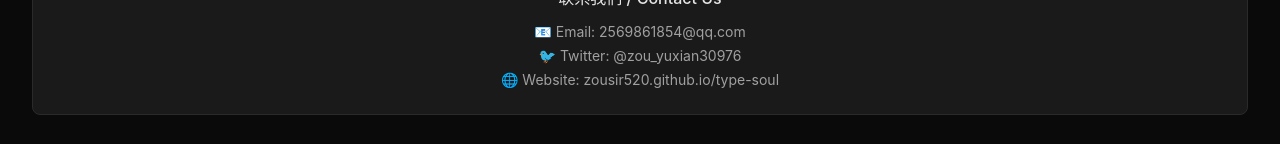
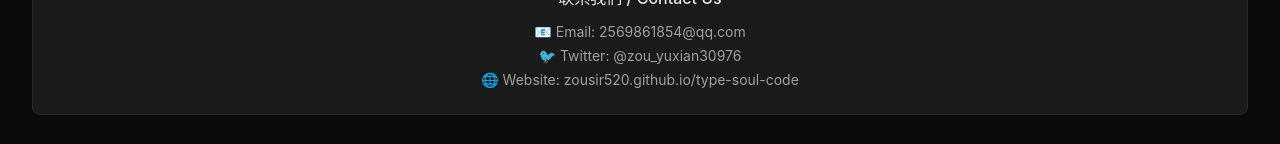
Before and after one commit to zousir520/type-soul-code, a Next.js app: page / in a window 1280 px wide. Shown: the part 6599-6743 px from the top of the page. Built offline with nearby package versions, Linux system fonts and the light colour scheme.

Commit message:
chore: switch repo path to type-soul-code and update URLs

```diff
--- a/app/page.tsx
+++ b/app/page.tsx
@@ -344,7 +344,7 @@ export default function Home() {
              <div className="text-sm text-escapist-text-secondary space-y-1">
                <p>📧 Email: 2569861854@qq.com</p>
                <p>🐦 Twitter: @zou_yuxian30976</p>
-               <p>🌐 Website: zousir520.github.io/type-soul</p>
+               <p>🌐 Website: zousir520.github.io/type-soul-code</p>
              </div>
            </div>
          </div>
--- a/next.config.js
+++ b/next.config.js
@@ -1,6 +1,6 @@
 /** @type {import('next').NextConfig} */
 const isProd = process.env.NODE_ENV === 'production'
-const repoName = 'type-soul'
+const repoName = 'type-soul-code'
 
 const nextConfig = {
   output: 'export',
```
